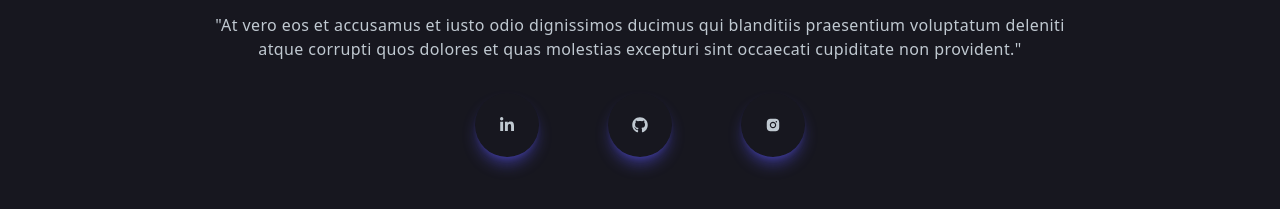
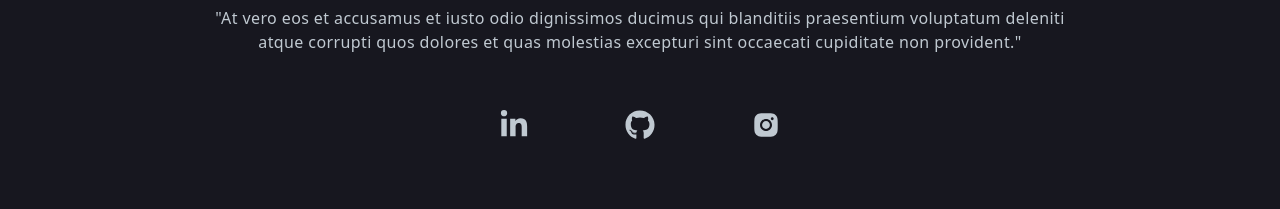
Before and after one commit to louisunlimited/louisunlimited.com, a Next.js app: page / in a window 1280 px wide. Shown: the part 399-608 px from the top of the page. Built offline with nearby package versions, Linux system fonts and the light colour scheme.

Commit message:
chore(restyle): LandingPage

```diff
--- a/components/LandingPage.jsx
+++ b/components/LandingPage.jsx
@@ -19,9 +19,9 @@ const LandingPage = () => {
             dolores et quas molestias excepturi sint occaecati cupiditate non
             provident.&quot;
           </p>
-          <div className="flex items-center justify-between max-w-[330px] m-auto py-4">
+          <div className="flex items-center justify-between max-w-[330px] m-auto py-4 text-3xl">
             <a
-              className="rounded-full shadow-lg shadow-[#5651e57f] p-6 cursor-pointer hover:scale-105 ease-in duration-300"
+              className="p-6 cursor-pointer hover:scale-105 ease-in duration-300"
               href="https://www.linkedin.com/in/yu-qian-661741223/"
               target="_blank"
               rel="noreferrer"
@@ -29,7 +29,7 @@ const LandingPage = () => {
               <FaLinkedinIn />
             </a>
             <a
-              className="rounded-full shadow-lg shadow-[#5651e57f] p-6 cursor-pointer hover:scale-105 ease-in duration-300"
+              className="p-6 cursor-pointer hover:scale-105 ease-in duration-300"
               href="https://github.com/louisunlimited"
               target="_blank"
               rel="noreferrer"
@@ -37,7 +37,7 @@ const LandingPage = () => {
               <FaGithub />
             </a>
             <a
-              className="rounded-full shadow-lg shadow-[#5651e57f] p-6 cursor-pointer hover:scale-105 ease-in duration-300"
+              className="p-6 cursor-pointer hover:scale-105 ease-in duration-300"
               href="https://www.instagram.com/louissss_yu/"
               target="_blank"
               rel="noreferrer"
```
